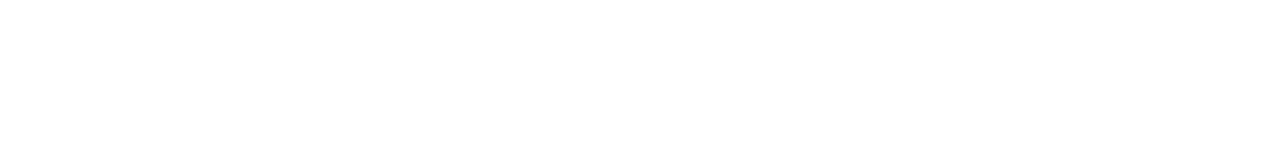
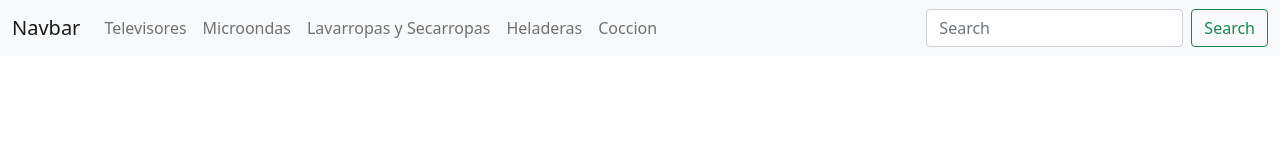
Before and after one commit to felipelena8/e-commerce-electrodomesticos, a website: page index.html in a window 1280 px wide. Drawn offline with nearby package versions, Linux system fonts and the light colour scheme.

Commit message:
Se agrego header

```diff
--- a/index.html
+++ b/index.html
@@ -10,7 +10,40 @@
 </head>
 
 <body>
-
+    <nav class="navbar navbar-expand-lg navbar-light bg-light">
+        <div class="container-fluid">
+            <a class="navbar-brand" href="#">Navbar</a>
+            <button class="navbar-toggler" type="button" data-bs-toggle="collapse" data-bs-target="#navbarSupportedContent" aria-controls="navbarSupportedContent" aria-expanded="false" aria-label="Toggle navigation">
+            <span class="navbar-toggler-icon"></span>
+          </button>
+            <div class="collapse navbar-collapse" id="navbarSupportedContent">
+                <ul class="navbar-nav me-auto mb-2 mb-lg-0">
+                    <li class="nav-item">
+                        <a class="nav-link" aria-current="page" href="#">Televisores</a>
+                    </li>
+                    <li class="nav-item">
+                        <a class="nav-link" href="#">Microondas</a>
+                    </li>
+                    <li class="nav-item">
+                        <a class="nav-link" href="#">Lavarropas y Secarropas</a>
+                    </li>
+                    <li class="nav-item">
+                        <a class="nav-link" href="#">Heladeras</a>
+                    </li>
+                    <li class="nav-item">
+                        <a class="nav-link" href="#">Coccion</a>
+                    </li>
+                </ul>
+                <form class="d-flex">
+                    <input class="form-control me-2" type="search" placeholder="Search" aria-label="Search">
+                    <button class="btn btn-outline-success" type="submit">Search</button>
+                </form>
+            </div>
+        </div>
+    </nav>
+    <script src="https://code.jquery.com/jquery-3.4.1.slim.min.js" integrity="sha384-J6qa4849blE2+poT4WnyKhv5vZF5SrPo0iEjwBvKU7imGFAV0wwj1yYfoRSJoZ+n" crossorigin="anonymous"></script>
+    <script src="https://cdn.jsdelivr.net/npm/popper.js@1.16.0/dist/umd/popper.min.js" integrity="sha384-Q6E9RHvbIyZFJoft+2mJbHaEWldlvI9IOYy5n3zV9zzTtmI3UksdQRVvoxMfooAo" crossorigin="anonymous"></script>
+    <script src="https://stackpath.bootstrapcdn.com/bootstrap/4.4.1/js/bootstrap.min.js" integrity="sha384-wfSDF2E50Y2D1uUdj0O3uMBJnjuUD4Ih7YwaYd1iqfktj0Uod8GCExl3Og8ifwB6" crossorigin="anonymous"></script>
 </body>
 
 </html>
```
